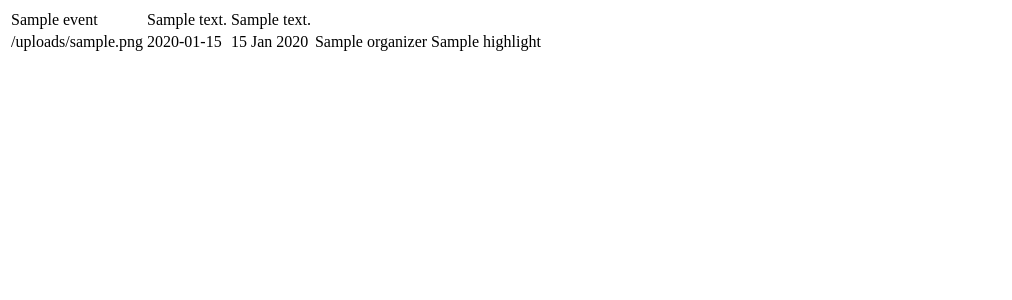
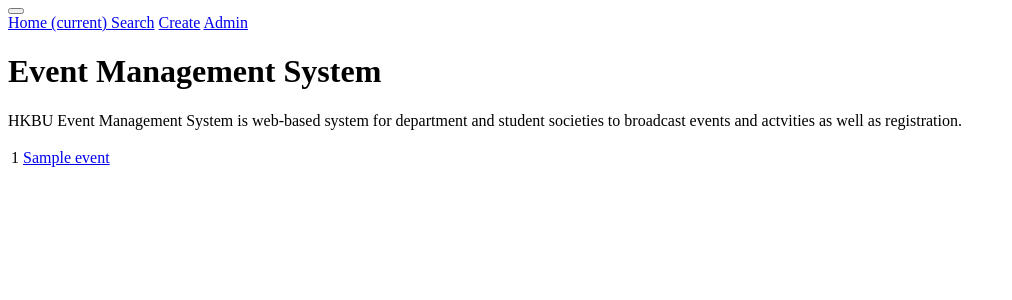
Before and after one commit to LaneLaw/Event-Management-System, a Node project: template views/event/index.ejs in a window 1280 px wide. Shown: the top 300 px of the page, without its empty margins (0-1012 px from the left). Run offline with Node 20 templates, Linux system fonts and the light colour scheme; the template is opened without the code that fills it: most values are stand-ins (such as "Sample title", 1, 10 or a date in 2020).

Commit message:
some problems with style and view

```diff
--- a/config/routes.js
+++ b/config/routes.js
@@ -38,6 +38,7 @@ module.exports.routes = {
   '/err': {
     view: '500'
   },
+  'GET /event/view/:id': 'EventController.view',
 
 
   /***************************************************************************
--- a/views/event/create.ejs
+++ b/views/event/create.ejs
@@ -11,8 +11,8 @@
                     <span class="sr-only">(current)</span>
                 </a>
                 <a class="nav-item nav-link" href="#">Search</a>
-                <a class="navbar-brand" href="create">Create</a>
-                <a class="nav-item nav-link disabled" href="#">Admin</a>
+                <a class="nav-item nav-link" href="create">Create</a>
+                <a class="nav-item nav-link disabled" href="../event">Admin</a>
             </div>
         </div>
     </nav>
--- a/views/event/index.ejs
+++ b/views/event/index.ejs
@@ -1,11 +1,49 @@
 <!--index.ejs-->
+<div class="container">
+    <nav class="navbar navbar-expand-lg navbar-light bg-light">
+
+        <button class="navbar-toggler" type="button" data-toggle="collapse" data-target="#navbarNavAltMarkup"
+            aria-controls="navbarNavAltMarkup" aria-expanded="false" aria-label="Toggle navigation">
+            <span class="navbar-toggler-icon"></span>
+        </button>
+        <div class="collapse navbar-collapse" id="navbarNavAltMarkup">
+            <div class="navbar-nav">
+                <a class="navbar-brand" href="#">Home
+                    <span class="sr-only">(current)</span>
+                </a>
+                <a class="nav-item nav-link" href="#">Search</a>
+                <a class="nav-item nav-link" href="create">Create</a>
+                <a class="nav-item nav-link disabled" href="../event">Admin</a>
+            </div>
+        </div>
+    </nav>
+    <div class="jumbotron jumbotron-fluid">
+        <div class="container">
+            <h1 class="display-4">Event Management System</h1>
+            <p class="lead">HKBU Event Management System is web-based system for department and student societies to
+                broadcast events and actvities as well as registration.</p>
+        </div>
+    </div>
+
     <table class="table">
         <% events.forEach( function(model) { %>
+    <div>
         <tr>
-        <td>
-            <%= model.eventname %>
+            <td href="#">
+                <%= model.id %>
             </td>
             <td>
+                <a href="#">
+                    <%= model.eventname %> </a>
+            </td>
+            <td></td>
+            <td></td>
+            <td></td>
+            <td></td>
+            <td></td>
+
+
+            <!-- <td>
             <%= model.shortdescription %>
         </td>
         <td>
@@ -27,7 +65,8 @@
         </td>
         <td>
             <%= model.highlight %>
-        </td>
+        </td> -->
         </tr>
         <% }); %>
+    </div>
     </table>
--- a/views/layout.ejs
+++ b/views/layout.ejs
@@ -31,7 +31,8 @@
     <!--STYLES-->
     <link rel="stylesheet" href="/styles/importer.css">
     <link rel="stylesheet" href="https://stackpath.bootstrapcdn.com/bootstrap/4.1.3/css/bootstrap.min.css" integrity="sha384-MCw98/SFnGE8fJT3GXwEOngsV7Zt27NXFoaoApmYm81iuXoPkFOJwJ8ERdknLPMO" crossorigin="anonymous">
-
+    <link rel="stylesheet" href="https://cdnjs.cloudflare.com/ajax/libs/bootstrap-slider/10.2.1/css/bootstrap-slider.css" integrity="sha256-fyvdwFZ10EzDoLhbbG8gpn2ll8lqkABsEbGWrG18WOU=" crossorigin="anonymous" />
+    <link rel="stylesheet" href="https://cdnjs.cloudflare.com/ajax/libs/bootstrap-slider/10.2.1/css/bootstrap-slider.min.css" integrity="sha256-MopPr/VZnVTfUaSUkXEIk2AJt6Fa5WdNaYDbFLwVnBA=" crossorigin="anonymous" />
   </head>
 
   <body>
```
Also changed, not shown: api/controllers/EventController.js (+31 -0 lines), api/models/Event.js (+10 -1 lines), views/event/view.ejs (added, +32 -0 lines). Lines whose indentation alone changed are shown as unchanged.
